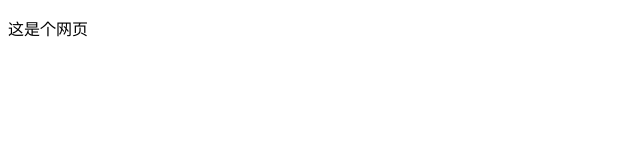
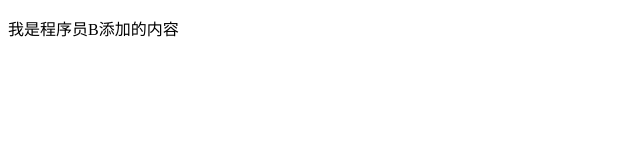
Before and after one commit to 1997peng/git-demo, a plain HTML site: page index.html in a window 1280 px wide. Shown: the whole page, without its empty margins (0-640 px from the left). Drawn offline with Linux system fonts and the light colour scheme.

Commit message:
程序员B的第一次提交

```diff
--- a/index.html
+++ b/index.html
@@ -5,6 +5,6 @@
 		<title></title>
 	</head>
 	<body>
-		<p>这是个网页</p>
+		<p>我是程序员B添加的内容</p>
 	</body>
 </html>
```
